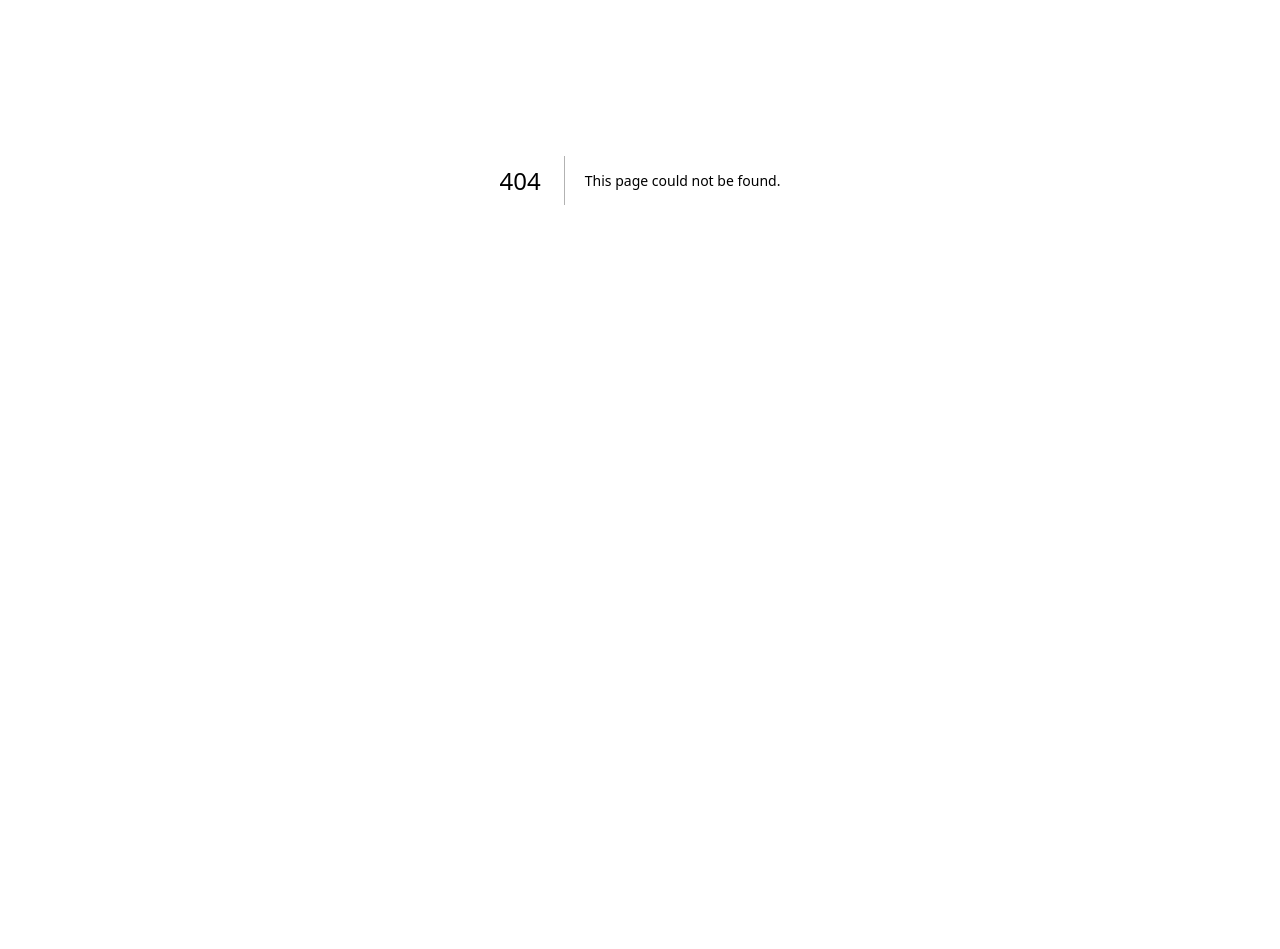
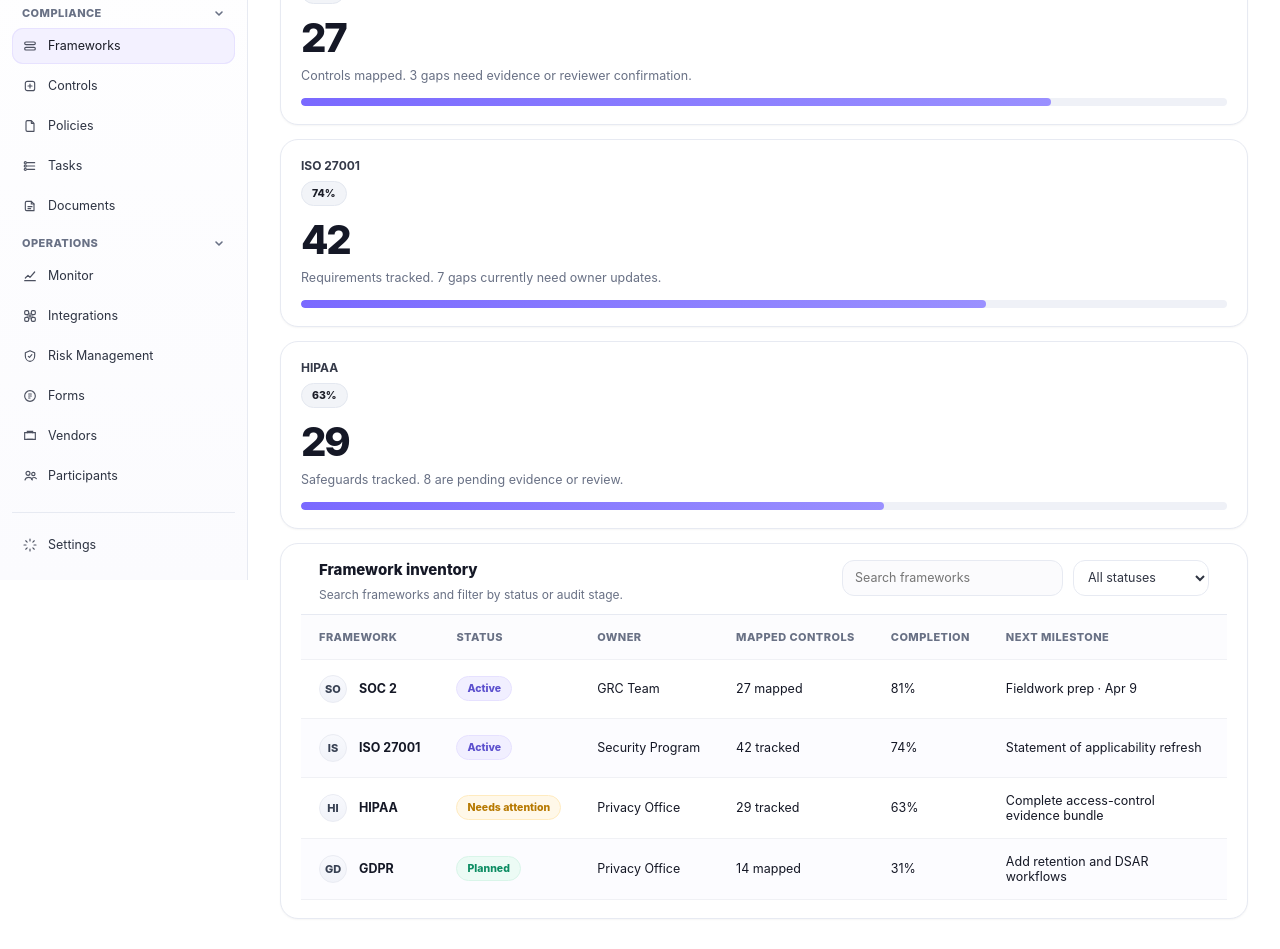
Before and after one commit to dondreytaylor/loomqa-compliance-platform, a Next.js app in the folder local/: page /frameworks in a window 1280 px wide. Before the commit this address had no page. Shown: the part 220-1169 px from the top of the page. Before the commit the page ends 800 px from the top, so only its background shows below. Built offline with nearby package versions, Linux system fonts and the light colour scheme.

Commit message:
Add frameworks page

```diff
--- /dev/null
+++ b/local/src/app/frameworks/page.tsx
@@ -0,0 +1,167 @@
+/**
+ * Route segment: `/frameworks`
+ *
+ * Markup mirrors `platform-reference/frameworks.html`.
+ */
+
+import type { Metadata } from "next";
+
+import { PlatformShell } from "../../components/platform/PlatformShell";
+
+export const metadata: Metadata = {
+  title: "Frameworks · LoopQA",
+};
+
+export default function FrameworksPage() {
+  return (
+    <PlatformShell activeHref="/frameworks">
+      <div className="page-title">Frameworks</div>
+      <div className="subtitle">
+        See how every active framework is progressing, where control coverage is thin, and
+        what evidence still needs attention.
+      </div>
+
+      <div className="three-col">
+        <section className="card">
+          <div className="card-header">
+            <span>SOC 2</span>
+            <span className="pill purple">81%</span>
+          </div>
+          <div className="metric-value">27</div>
+          <div className="metric-sub">
+            Controls mapped. 3 gaps need evidence or reviewer confirmation.
+          </div>
+          <div className="progress-track">
+            <span style={{ width: "81%" }} />
+          </div>
+        </section>
+
+        <section className="card">
+          <div className="card-header">
+            <span>ISO 27001</span>
+            <span className="pill purple">74%</span>
+          </div>
+          <div className="metric-value">42</div>
+          <div className="metric-sub">
+            Requirements tracked. 7 gaps currently need owner updates.
+          </div>
+          <div className="progress-track">
+            <span style={{ width: "74%" }} />
+          </div>
+        </section>
+
+        <section className="card">
+          <div className="card-header">
+            <span>HIPAA</span>
+            <span className="pill purple">63%</span>
+          </div>
+          <div className="metric-value">29</div>
+          <div className="metric-sub">
+            Safeguards tracked. 8 are pending evidence or review.
+          </div>
+          <div className="progress-track">
+            <span style={{ width: "63%" }} />
+          </div>
+        </section>
+      </div>
+
+      <section className="card table-card">
+        <div className="table-head">
+          <div className="table-head-left">
+            <div style={{ fontSize: 15, fontWeight: 760 }}>Framework inventory</div>
+            <div className="table-refresh">
+              Search frameworks and filter by status or audit stage.
+            </div>
+          </div>
+          <div className="table-tools">
+            <input
+              className="table-search"
+              id="frameworksSearch"
+              type="search"
+              placeholder="Search frameworks"
+            />
+            <select className="table-filter" id="frameworksFilter">
+              <option value="all">All statuses</option>
+              <option value="active">Active</option>
+              <option value="attention">Needs attention</option>
+              <option value="planned">Planned</option>
+            </select>
+          </div>
+        </div>
+
+        <div className="table-wrap">
+          <table id="frameworksTable">
+            <thead>
+              <tr>
+                <th>Framework</th>
+                <th>Status</th>
+                <th>Owner</th>
+                <th>Mapped Controls</th>
+                <th>Completion</th>
+                <th>Next Milestone</th>
+              </tr>
+            </thead>
+            <tbody>
+              <tr data-filter="active">
+                <td>
+                  <div className="name-cell">
+                    <span className="brand-icon">SO</span>SOC 2
+                  </div>
+                </td>
+                <td>
+                  <span className="pill purple">Active</span>
+                </td>
+                <td>GRC Team</td>
+                <td>27 mapped</td>
+                <td>81%</td>
+                <td>Fieldwork prep · Apr 9</td>
+              </tr>
+              <tr data-filter="active">
+                <td>
+                  <div className="name-cell">
+                    <span className="brand-icon">IS</span>ISO 27001
+                  </div>
+                </td>
+                <td>
+                  <span className="pill purple">Active</span>
+                </td>
+                <td>Security Program</td>
+                <td>42 tracked</td>
+                <td>74%</td>
+                <td className="wrap">Statement of applicability refresh</td>
+              </tr>
+              <tr data-filter="attention">
+                <td>
+                  <div className="name-cell">
+                    <span className="brand-icon">HI</span>HIPAA
+                  </div>
+                </td>
+                <td>
+                  <span className="pill amber">Needs attention</span>
+                </td>
+                <td>Privacy Office</td>
+                <td>29 tracked</td>
+                <td>63%</td>
+                <td className="wrap">Complete access-control evidence bundle</td>
+              </tr>
+              <tr data-filter="planned">
+                <td>
+                  <div className="name-cell">
+                    <span className="brand-icon">GD</span>GDPR
+                  </div>
+                </td>
+                <td>
+                  <span className="pill green">Planned</span>
+                </td>
+                <td>Privacy Office</td>
+                <td>14 mapped</td>
+                <td>31%</td>
+                <td className="wrap">Add retention and DSAR workflows</td>
+              </tr>
+            </tbody>
+          </table>
+        </div>
+      </section>
+    </PlatformShell>
+  );
+}
```
